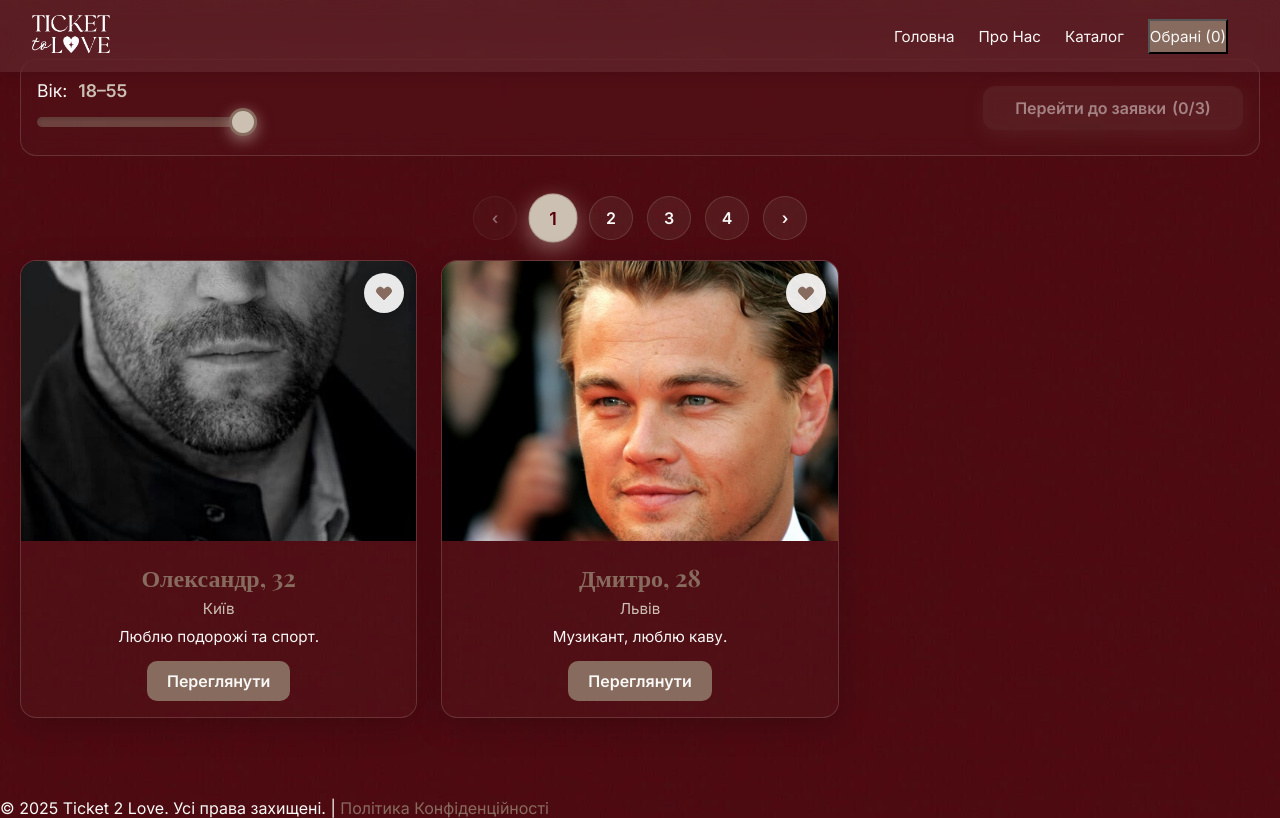
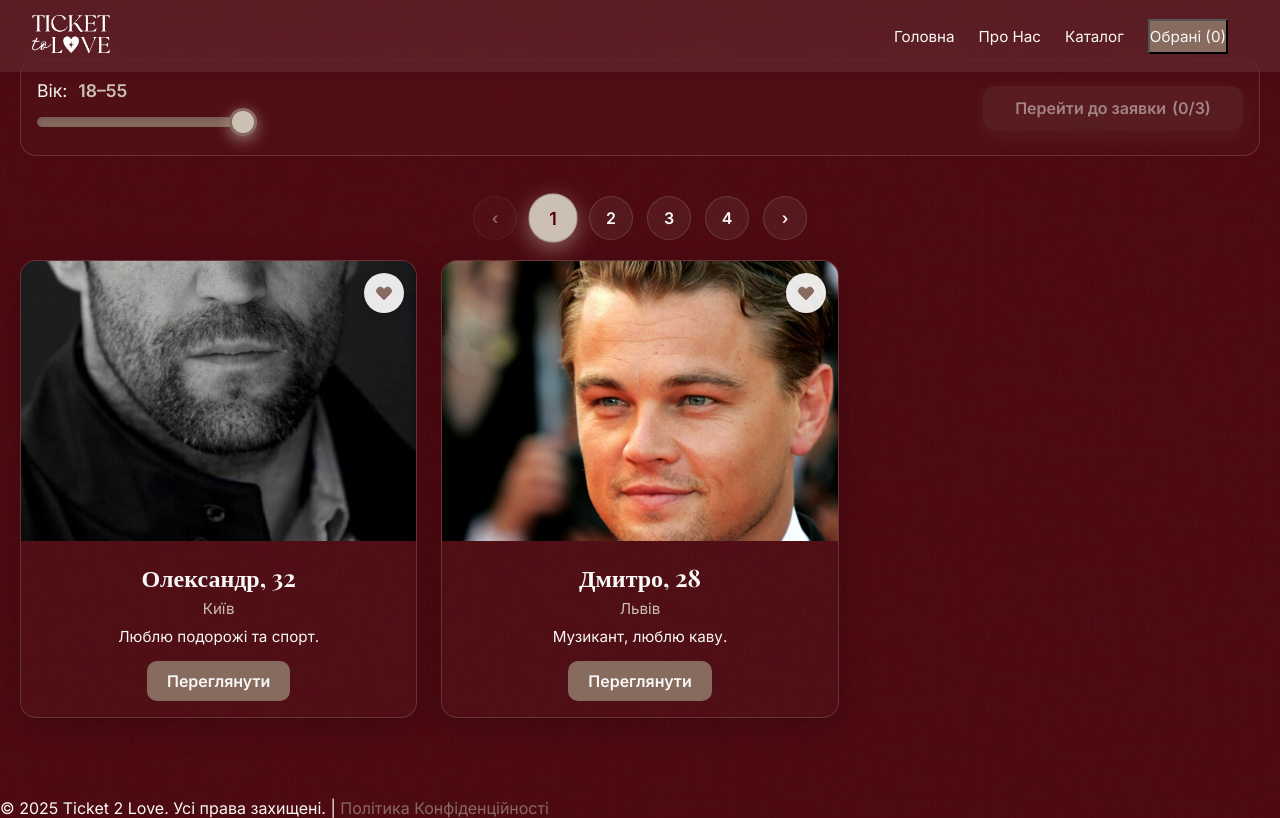
Before and after one commit to Yura88G/-27-11, a plain HTML site: page catalogue.html in a window 1280 px wide. Drawn offline with nearby package versions, Linux system fonts and the light colour scheme; a web font is replaced by a local one.

```diff
--- a/css/style.css
+++ b/css/style.css
@@ -877,7 +877,7 @@
     max-width: 300px;
     height: 10px;
     border-radius: 6px;
-    background: rgba(136, 107, 95, 0.6); /* Чіткий фон */
+    background: #886b5f; /* Чіткий фон */
     outline: none;
     margin: 8px 0;
     cursor: pointer;
@@ -1079,7 +1079,7 @@
 .profile-name {
     font-family: var(--font-serif);
     font-size: 1.5rem;
-    color: #886b5f;
+    color: #f8f8f6;
     margin: 0 0 6px;
 }
 
@@ -1209,7 +1209,7 @@
     font-family: var(--font-serif);
     font-size: 2.5rem;
     font-weight: 700;
-    color: #886b5f;
+    color: #f8f8f6;
     margin-bottom: 5px;
 }
 
```
